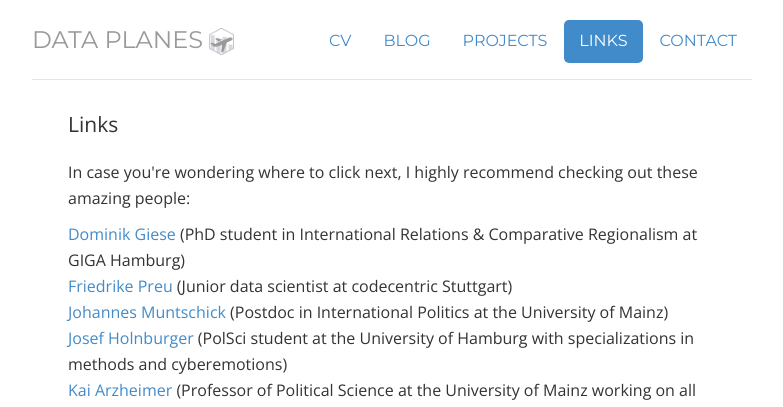
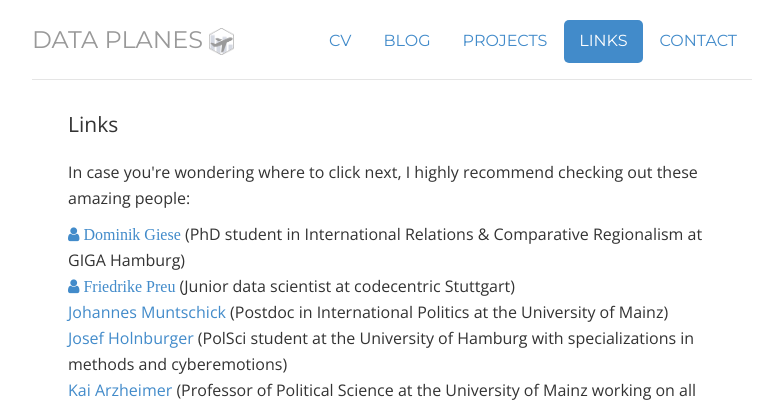
Before and after one commit to lhehnke/lhehnke.github.io, a Jekyll site: the page built from links/index.html, in a window 1280 px wide. Shown: the top 407 px of the page, without its empty margins (248-1031 px from the left). Built offline with Jekyll 4.4.1, drawn with Linux system fonts in a browser that asks for light colours; nearby versions of some CDN libraries.

```diff
--- a/links/index.html
+++ b/links/index.html
@@ -17,8 +17,8 @@ contact: passive
 			<link href="https://maxcdn.bootstrapcdn.com/font-awesome/4.6.3/css/font-awesome.min.css" rel="stylesheet" />
 
     <ul class="list-unstyled">
-                                                        	 <li> <a href="https://gem-stones.eu/people/dominik-giese" target="_blank">Dominik Giese</a> (PhD student in International Relations & Comparative Regionalism at GIGA Hamburg)</li>
-                                                	 <li> <a href="https://www.codecentric.de/team/friederike-preu/" target="_blank">Friedrike Preu</a> (Junior data scientist at codecentric Stuttgart)</li>
+                                                        	 <li> <a href="https://gem-stones.eu/people/dominik-giese" target="_blank"<i class="fa fa-user"></i> Dominik Giese</a> (PhD student in International Relations & Comparative Regionalism at GIGA Hamburg)</li>
+                                                	 <li> <a href="https://www.codecentric.de/team/friederike-preu/" target="_blank"<i class="fa fa-user"></i> Friedrike Preu</a> (Junior data scientist at codecentric Stuttgart)</li>
                                           	 <li> <a href="https://international.politics.uni-mainz.de/staff/johannes-muntschick/" target="_blank">Johannes Muntschick</a> (Postdoc in International Politics at the University of Mainz)</li>
                                     	 <li> <a href="http://blog.holnburger.com/" target="_blank">Josef Holnburger</a> (PolSci student at the University of Hamburg with specializations in methods and cyberemotions) </li>
                               	 <li> <a href="http://www.kai-arzheimer.com/" target="_blank">Kai Arzheimer</a> (Professor of Political Science at the University of Mainz working on all things extreme and right)</li>
```
